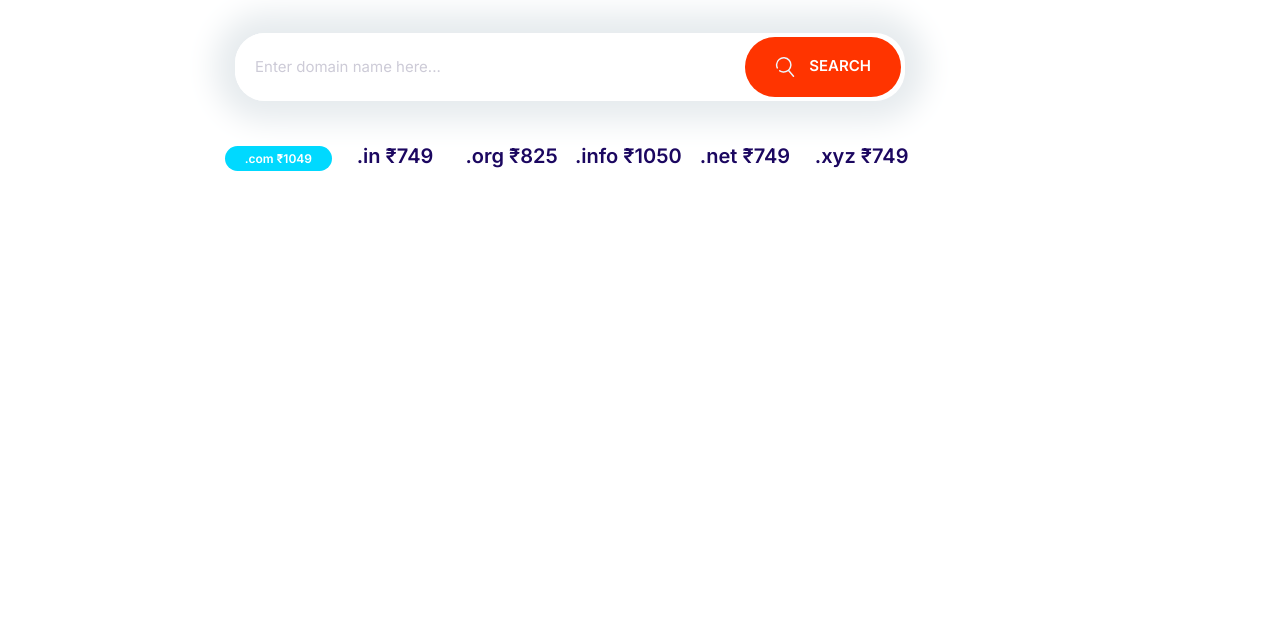
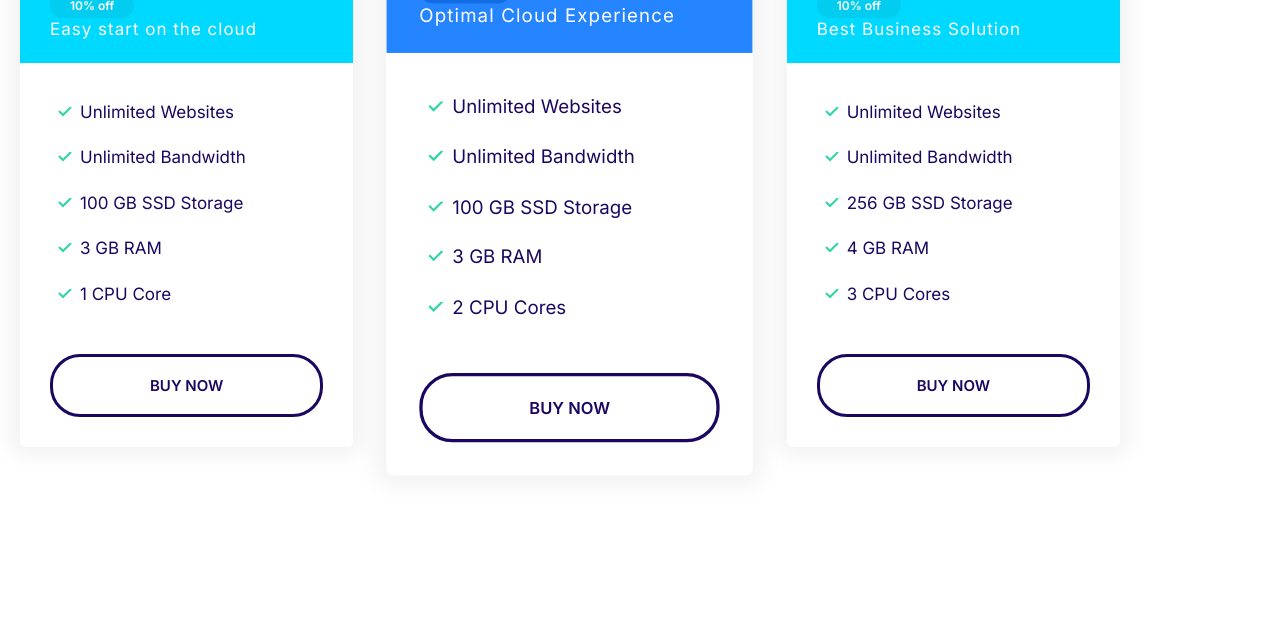
Before and after one commit to riser515/CloudJ, a plain HTML site: page index.html in a window 1280 px wide. Shown: the part 180-800 px from the top of the page. Drawn offline with Linux system fonts and the light colour scheme.

Commit message:
Prepared Plan Block

```diff
--- a/css/styles.css
+++ b/css/styles.css
@@ -335,6 +335,10 @@ a {
 
 /* Plans */
 
+.plan {
+  transition: transform 0.2s ease-out;
+}
+
 .plan__name {
   color: var(--color-text);
   font-size: 2.4rem;
@@ -364,6 +368,10 @@ a {
   margin-bottom: 2rem;
 }
 
+.plan__popular {
+  transform: scale(1.1);
+}
+
 .plan__popular .card__header {
   position: relative;
 }
@@ -375,6 +383,14 @@ a {
   position: absolute;
   top: -5px;
   right: 5%;
+}
+
+.plan:hover {
+  transform: scale(1.05);
+}
+
+.plan__popular:hover {
+  transform: scale(1.15);
 }
 
 @media screen and (min-width: 1024px) {
@@ -470,6 +486,10 @@ a {
     /* grid-template-columns: 50% 50%; */
     /* grid-template-columns: 1fr 1fr; */
     grid-template-columns: repeat(2, 1fr);
+  }
+
+  .grid--1x3 {
+    grid-template-columns: repeat(3, 1fr);
   }
 }
 
@@ -735,3 +755,14 @@ a {
     grid-template-columns: repeat(auto-fit, minmax(100px, 1fr));
   }
 }
+
+/* Plan Block */
+
+.block-plans .grid {
+  gap: 8rem 5rem;
+}
+
+.block-plans .card {
+  max-width: 500px;
+  margin: 0 auto;
+}
--- a/index.html
+++ b/index.html
@@ -15,38 +15,73 @@
   </head>
 
   <body>
-    <div class="block container block--domain">
-      <header class="block__header">
-        <h2>Starting at ₹749 per month</h2>
-        <p>
-          Lorem ipsum dolor sit amet consectetur adipisicing elit. Nobis,
-          obcaecati. Lorem ipsum dolor sit amet.
-        </p>
-      </header>
-      <div class="input-group">
-        <input
-          type="text"
-          class="input"
-          placeholder="Enter domain name here..."
-        />
-        <button class="btn btn--accent">
-          <svg class="icon icon--white">
-            <use xlink:href="images/sprite.svg#search"></use>
-          </svg>
-          Search
-        </button>
+    <section class="block container block-plans">
+      <div class="grid grid--1x3">
+        <div class="plan">
+          <div class="card card--secondary">
+            <header class="card__header">
+              <h3 class="plan__name">Entry</h3>
+              <span class="plan__price">&#8377;1050 </span>
+              <span class="plan__duration">/month</span>
+              <span class="badge badge--secondary badge--small">10% off</span>
+              <span class="plan__description">Easy start on the cloud</span>
+            </header>
+            <div class="card__body">
+              <ul class="list list--tickmark">
+                <li class="list__item">Unlimited Websites</li>
+                <li class="list__item">Unlimited Bandwidth</li>
+                <li class="list__item">100 GB SSD Storage</li>
+                <li class="list__item">3 GB RAM</li>
+                <li class="list__item">1 CPU Core</li>
+              </ul>
+              <button class="btn btn--outline btn--block">Buy Now</button>
+            </div>
+          </div>
+        </div>
+        <div class="plan plan__popular">
+          <div class="card card--primary">
+            <header class="card__header">
+              <h3 class="plan__name">Business</h3>
+              <span class="plan__price">&#8377;1250 </span>
+              <span class="plan__duration">/month</span>
+              <span class="badge badge--primary badge--small">10% off</span>
+              <span class="plan__description">Optimal Cloud Experience</span>
+            </header>
+            <div class="card__body">
+              <ul class="list list--tickmark">
+                <li class="list__item">Unlimited Websites</li>
+                <li class="list__item">Unlimited Bandwidth</li>
+                <li class="list__item">100 GB SSD Storage</li>
+                <li class="list__item">3 GB RAM</li>
+                <li class="list__item">2 CPU Cores</li>
+              </ul>
+              <button class="btn btn--outline btn--block">Buy Now</button>
+            </div>
+          </div>
+        </div>
+        <div class="plan">
+          <div class="card card--secondary">
+            <header class="card__header">
+              <h3 class="plan__name">Business Plus</h3>
+              <span class="plan__price">&#8377;1550 </span>
+              <span class="plan__duration">/month</span>
+              <span class="badge badge--secondary badge--small">10% off</span>
+              <span class="plan__description">Best Business Solution</span>
+            </header>
+            <div class="card__body">
+              <ul class="list list--tickmark">
+                <li class="list__item">Unlimited Websites</li>
+                <li class="list__item">Unlimited Bandwidth</li>
+                <li class="list__item">256 GB SSD Storage</li>
+                <li class="list__item">4 GB RAM</li>
+                <li class="list__item">3 CPU Cores</li>
+              </ul>
+              <button class="btn btn--outline btn--block">Buy Now</button>
+            </div>
+          </div>
+        </div>
       </div>
-      <ul class="list block-domain__price">
-        <li>
-          <span class="badge badge--secondary badge--small">.com ₹1049</span>
-        </li>
-        <li>.in ₹749</li>
-        <li>.org ₹825</li>
-        <li>.info ₹1050</li>
-        <li>.net ₹749</li>
-        <li>.xyz ₹749</li>
-      </ul>
-    </div>
+    </section>
     <script src="JS/main.js"></script>
   </body>
 </html>
```
Also changed, not shown: components/plan_block.html (added, +68 -0 lines).
